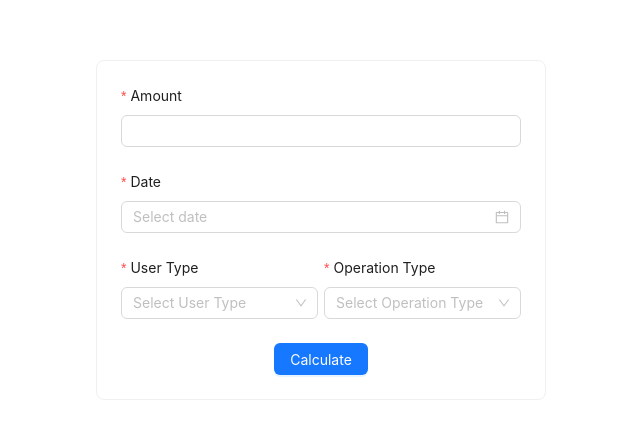
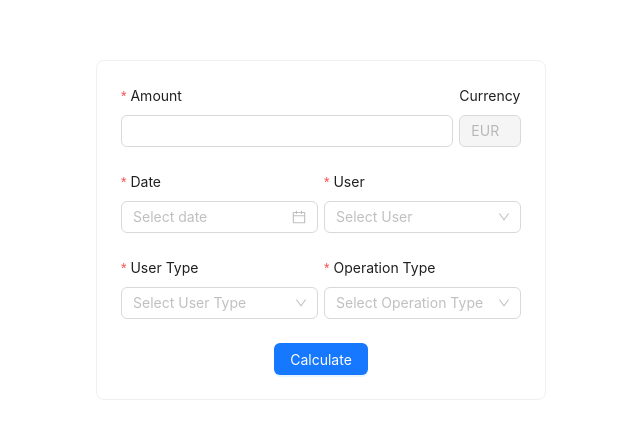
Before and after one commit to raadu/commission-calculator, a React (Create React App) app: page / in a window 1280 px wide. Shown: the part 170-602 px from the top of the page, without its empty margins (319-959 px from the left). Built offline with nearby package versions, Linux system fonts and the light colour scheme.

Commit message:
Form updated with user dropdown and currency

```diff
--- a/src/components/CommissionForm/index.tsx
+++ b/src/components/CommissionForm/index.tsx
@@ -1,5 +1,14 @@
-import { Form, Row, Col, InputNumber, DatePicker, Select, Button } from "antd";
-import { USER_TYPES, OPERATION_TYPES } from "utils/constants";
+import {
+  Form,
+  Row,
+  Col,
+  Input,
+  InputNumber,
+  DatePicker,
+  Select,
+  Button,
+} from "antd";
+import { USER_TYPES, OPERATION_TYPES, USERS_LIST } from "utils/constants";
 
 type CommisionFormProps = {
   onCalculate: (values: Record<string, any>) => void;
@@ -15,8 +24,8 @@ function CommissionForm(props: CommisionFormProps) {
 
   return (
     <Form form={commissionForm} layout="vertical" onFinish={onCalculate}>
-      <Row>
-        <Col span={24}>
+      <Row gutter={6}>
+        <Col span={20}>
           <Form.Item
             label="Amount"
             name="amount"
@@ -30,9 +39,14 @@ function CommissionForm(props: CommisionFormProps) {
             <InputNumber style={{ width: "100%" }} />
           </Form.Item>
         </Col>
+        <Col span={4}>
+          <Form.Item label="Currency" name="currency" initialValue="EUR">
+            <Input disabled />
+          </Form.Item>
+        </Col>
       </Row>
-      <Row>
-        <Col span={24}>
+      <Row gutter={6}>
+        <Col span={12}>
           <Form.Item
             label="Date"
             name="date"
@@ -44,6 +58,28 @@ function CommissionForm(props: CommisionFormProps) {
             ]}
           >
             <DatePicker style={{ width: "100%" }} format="YYYY-MM-DD" />
+          </Form.Item>
+        </Col>
+        <Col span={12}>
+          <Form.Item
+            label="User"
+            name="user_id"
+            rules={[
+              {
+                required: true,
+                message: "Please select a user",
+              },
+            ]}
+          >
+            <Select placeholder="Select User" style={{ width: "100%" }}>
+              {USERS_LIST.map((userType: Record<string, any>) => {
+                return (
+                  <Option key={userType.id} value={userType.id}>
+                    {userType.name}
+                  </Option>
+                );
+              })}
+            </Select>
           </Form.Item>
         </Col>
       </Row>
--- a/src/utils/constants.ts
+++ b/src/utils/constants.ts
@@ -23,3 +23,18 @@ export const OPERATION_TYPES = [
     value: "cash_out",
   },
 ];
+
+export const USERS_LIST = [
+  {
+    id: 1,
+    name: "Robin",
+  },
+  {
+    id: 2,
+    name: "Raihan",
+  },
+  {
+    id: 3,
+    name: "Rubaba",
+  },
+];
```
